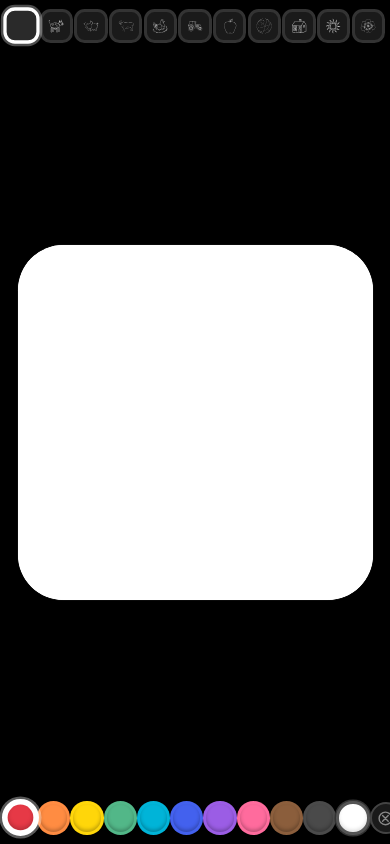
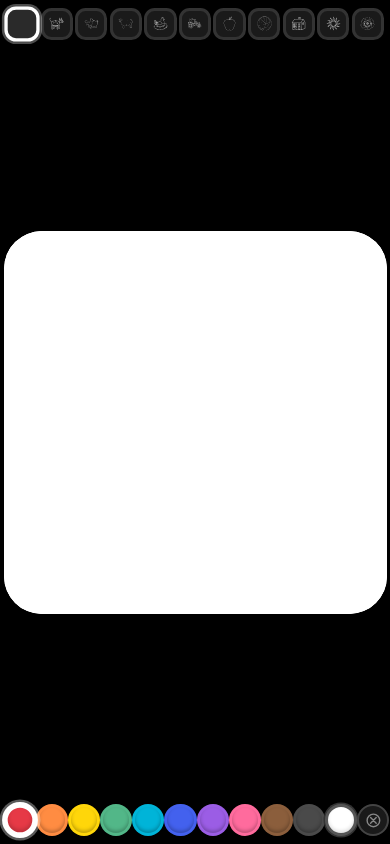
Before and after one commit to muellkuebel/Ava-und-Romy, a plain HTML site: page index.html in a window 390 px wide. Drawn offline with Linux system fonts and the light colour scheme.

Commit message:
Maximize square stage and fix iOS soft glow (v20)
Reduce --stage-margin/--rail so the square canvas uses more of the
iPad mini short side; set apple-mobile-web-app-status-bar-style to
opaque black; remove #stage box-shadow and disable backdrop-filter.

```diff
--- a/app.js
+++ b/app.js
@@ -478,7 +478,7 @@
 
   if ('serviceWorker' in navigator) {
     window.addEventListener('load', () => {
-      navigator.serviceWorker.register('./sw.js?v=17').catch(() => {});
+      navigator.serviceWorker.register('./sw.js?v=20').catch(() => {});
     });
   }
 
--- a/index.html
+++ b/index.html
@@ -4,7 +4,7 @@
   <meta charset="UTF-8" />
   <meta name="viewport" content="width=device-width, initial-scale=1, maximum-scale=1, user-scalable=no, viewport-fit=cover" />
   <meta name="apple-mobile-web-app-capable" content="yes" />
-  <meta name="apple-mobile-web-app-status-bar-style" content="black-translucent" />
+  <meta name="apple-mobile-web-app-status-bar-style" content="black" />
   <meta name="apple-mobile-web-app-title" content="Ava & Romy" />
   <meta name="mobile-web-app-capable" content="yes" />
   <meta name="theme-color" content="#000000" />
@@ -13,7 +13,7 @@
   <link rel="manifest" href="manifest.webmanifest" />
   <link rel="apple-touch-icon" href="icons/apple-touch-icon.png" />
   <link rel="icon" type="image/png" sizes="192x192" href="icons/icon-192.png" />
-  <link rel="stylesheet" href="styles.css?v=18" />
+  <link rel="stylesheet" href="styles.css?v=20" />
 </head>
 <body>
   <div id="app">
@@ -43,6 +43,6 @@
 
   <div id="mm-ref" aria-hidden="true"></div>
 
-  <script src="app.js?v=18" defer></script>
+  <script src="app.js?v=20" defer></script>
 </body>
 </html>
--- a/styles.css
+++ b/styles.css
@@ -24,17 +24,20 @@ body {
   position: fixed;
   inset: 0;
   touch-action: none;
+  -webkit-backdrop-filter: none;
+  backdrop-filter: none;
+  filter: none;
 }
 
 :root {
   /* Rail width/height for palette & templates — sized to fit 11+clear on iPad Air short side */
-  --rail: 1.9cm;
-  --btn: 1.1cm;
+  --rail: 1.7cm;
+  --btn: 1.05cm;
   --btn-gap: 0;
-  --stage-margin: 0.45cm;
+  --stage-margin: 0.12cm;
   /* Extra inset from white canvas so button borders aren't eaten */
-  --rail-inset-canvas: 0.42cm;
-  --rail-inset-outer: 0.12cm;
+  --rail-inset-canvas: 0.36cm;
+  --rail-inset-outer: 0.1cm;
 }
 
 #app {
@@ -43,6 +46,9 @@ body {
   width: 100%;
   height: 100%;
   background: #000;
+  -webkit-backdrop-filter: none;
+  backdrop-filter: none;
+  filter: none;
   display: grid;
   /* Landscape: colors LEFT, stage CENTER, templates RIGHT (narrow sides) */
   grid-template-columns: var(--rail) 1fr var(--rail);
@@ -296,13 +302,17 @@ body {
   position: relative;
   background: #fff;
   overflow: hidden;
-  border-radius: 1.2cm;
+  border-radius: 1.0cm;
   isolation: isolate;
   /* Size set by JS to min(available w, available h) — square */
   width: 100px;
   height: 100px;
   flex-shrink: 0;
-  box-shadow: 0 0 0 0.02cm rgba(255, 255, 255, 0.06);
+  /* No box-shadow: soft glow looks like iOS blur around the white canvas */
+  box-shadow: none;
+  filter: none;
+  -webkit-backdrop-filter: none;
+  backdrop-filter: none;
 }
 
 #canvas {
@@ -349,16 +359,18 @@ body {
 /* Very short displays: shrink rail/buttons so all 12 palette items fit */
 @media (max-height: 700px) and (orientation: landscape) {
   :root {
-    --rail: 1.55cm;
-    --btn: 0.88cm;
-    --rail-inset-canvas: 0.3cm;
+    --rail: 1.45cm;
+    --btn: 0.85cm;
+    --rail-inset-canvas: 0.28cm;
+    --stage-margin: 0.08cm;
   }
 }
 
 @media (max-width: 700px) and (orientation: portrait) {
   :root {
-    --rail: 1.55cm;
-    --btn: 0.88cm;
-    --rail-inset-canvas: 0.3cm;
+    --rail: 1.45cm;
+    --btn: 0.85cm;
+    --rail-inset-canvas: 0.28cm;
+    --stage-margin: 0.08cm;
   }
 }
--- a/sw.js
+++ b/sw.js
@@ -1,5 +1,5 @@
 /* Service worker — cache all app assets for offline use */
-const CACHE = 'kinder-mal-app-v19';
+const CACHE = 'kinder-mal-app-v20';
 const ASSETS = [
   './',
   './index.html',
```
